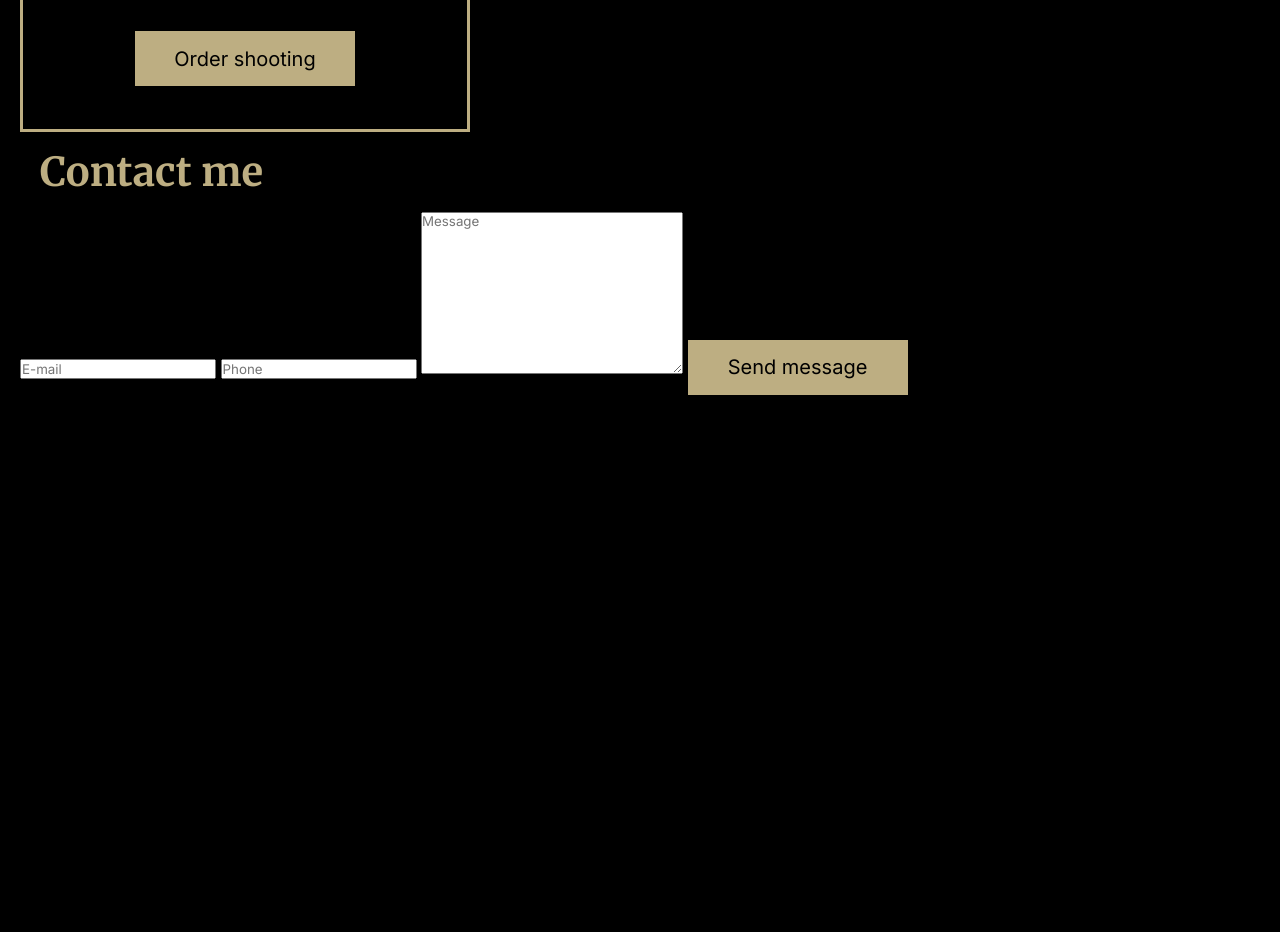
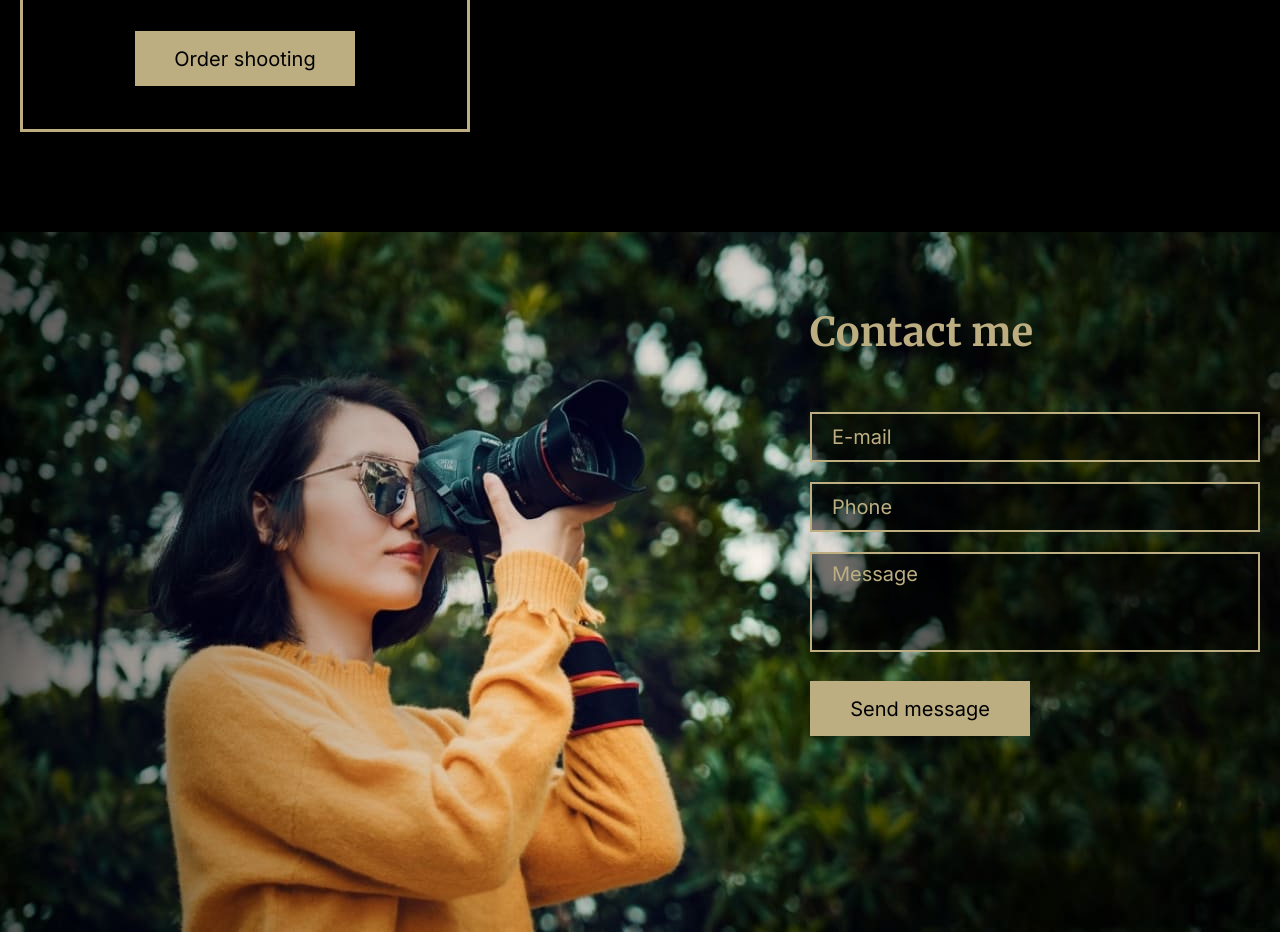
Before and after one commit to DmitriyPlyshevskiy/frontend_educational-projects, a plain HTML site: page portfolio/index.html in a window 1280 px wide. Shown: the part 5780-6712 px from the top of the page. Before the commit the page ends 6175 px from the top, so only its background shows below. Drawn offline with Linux system fonts and the light colour scheme.

Commit message:
feat: added styles for contact me section

```diff
--- a/portfolio/style.css
+++ b/portfolio/style.css
@@ -282,7 +282,7 @@ a {
 
 /* PRICE SECTION */
 .price {
-    padding-top: 100px;
+    padding: 100px 0;
 }
 
 .price-items {
@@ -320,3 +320,73 @@ a {
     font-size: 18px;
     line-height: 36px;
 }
+
+/* CONTACT ME SECTION */
+.contact-me {
+    max-width: 1440px;
+    height: 700px;
+    margin: 0 auto;
+    padding-top: 60px;
+    background-image: url(./assets/img/contacts.jpg);
+    background-repeat: no-repeat;
+}
+
+.form-wrapper {
+    display: flex;
+    justify-content: flex-end;
+}
+
+.contact-me_form {
+    max-width: 450px;
+    display: flex;
+    flex-direction: column;
+}
+
+.form-title {
+    background: none;
+    padding: 0 0 40px 0;
+}
+
+.email {
+    display: block;
+    width: 100%;
+    height: 50px;
+    margin-bottom: 20px;
+    padding-left: 20px;
+    background-color: rgba(0, 0, 0, 0.5);
+    font-size: 20px;
+    line-height: 40px;
+    color: #BDAE82;
+    border: 2px solid #BDAE82;
+}
+
+.tel {
+    display: block;
+    width: 100%;
+    height: 50px;
+    margin-bottom: 20px;
+    padding-left: 20px;
+    background-color: rgba(0, 0, 0, 0.5);
+    font-size: 20px;
+    line-height: 40px;
+    color: #BDAE82;
+    border: 2px solid #BDAE82;
+}
+.message {
+    resize: none;
+    width: 100%;
+    height: 100px;
+    padding-left: 20px;
+    margin-bottom: 25px;
+    background-color: rgba(0, 0, 0, 0.5);
+    font-size: 20px;
+    line-height: 40px;
+    color: #BDAE82;
+    border: 2px solid #BDAE82;
+}
+
+::placeholder {
+    font-size: 20px;
+    line-height: 40px;
+    color: #BDAE82;
+}
```
